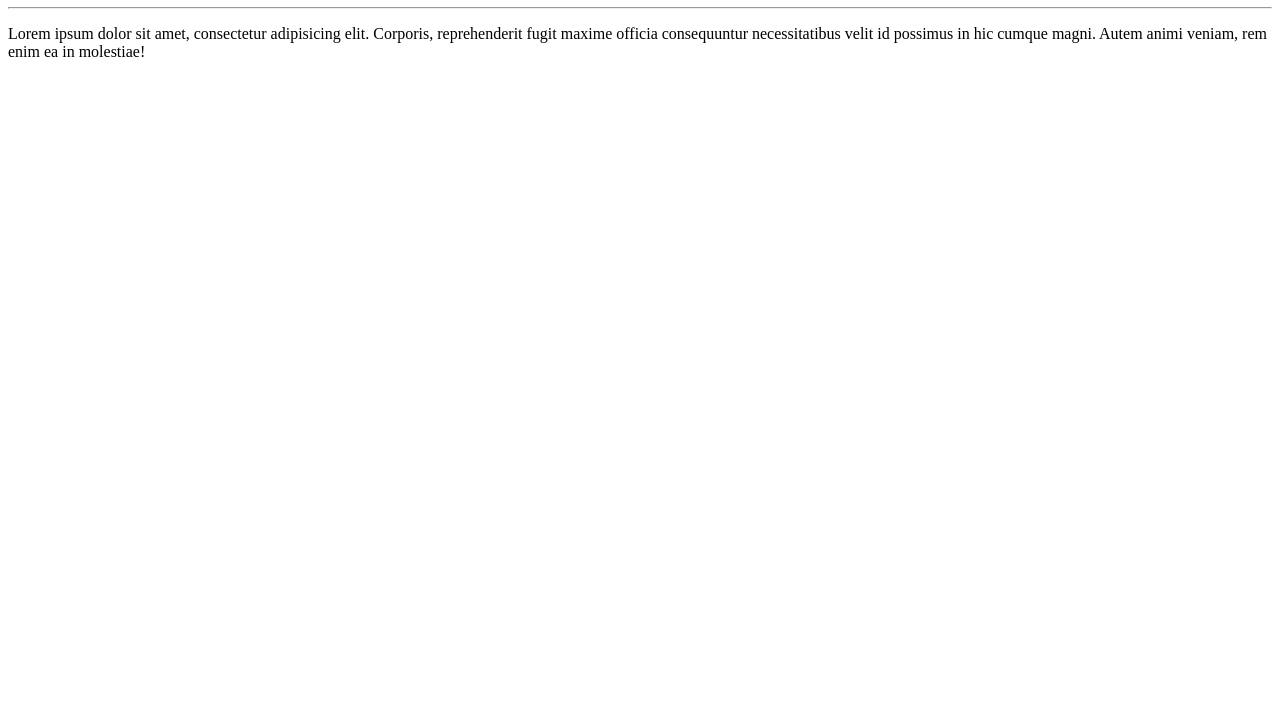
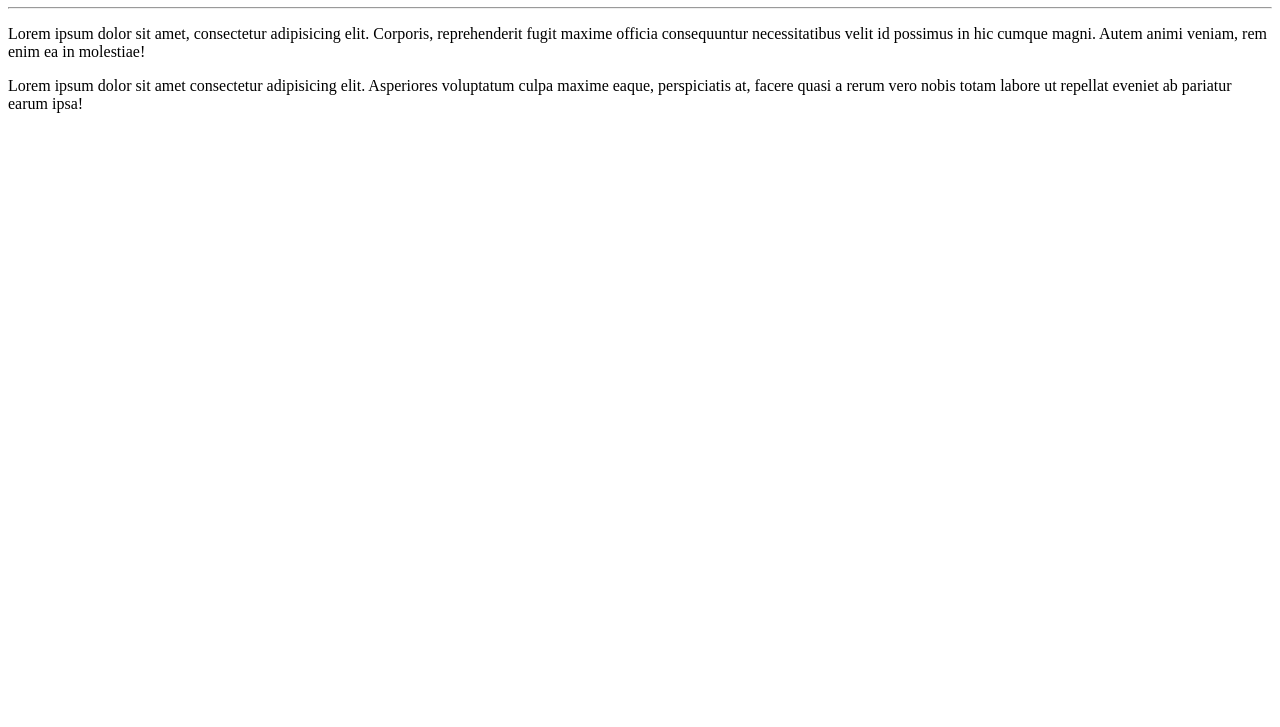
Before and after one commit to eufelipecosta/OLA, a plain HTML site: page site-exemplo/index.html in a window 1280 px wide. Shown: the part 73-800 px from the top of the page. Drawn offline with Linux system fonts and the light colour scheme.

Commit message:
adicionei um parágrafo

```diff
--- a/site-exemplo/index.html
+++ b/site-exemplo/index.html
@@ -10,5 +10,6 @@
     <h1>Olá, Mundo</h1>
     <hr>
     <p>Lorem ipsum dolor sit amet, consectetur adipisicing elit. Corporis, reprehenderit fugit maxime officia consequuntur necessitatibus velit id possimus in hic cumque magni. Autem animi veniam, rem enim ea in molestiae!</p>
+    <p>Lorem ipsum dolor sit amet consectetur adipisicing elit. Asperiores voluptatum culpa maxime eaque, perspiciatis at, facere quasi a rerum vero nobis totam labore ut repellat eveniet ab pariatur earum ipsa!</p>
 </body>
 </html>
```
